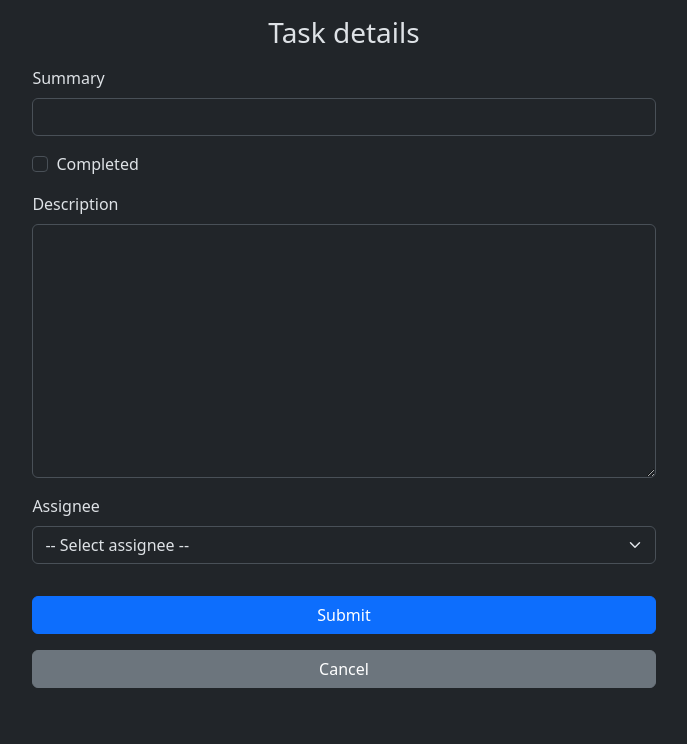
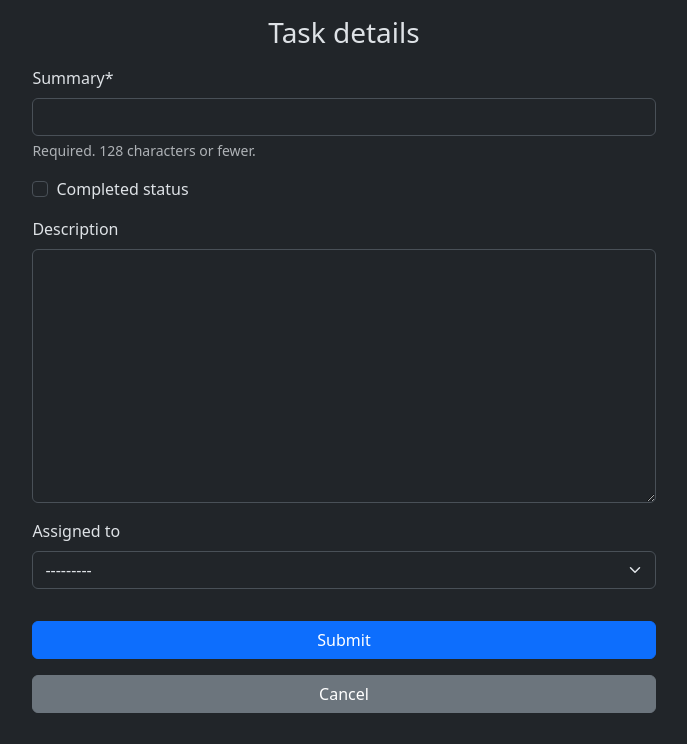
Before and after one commit to edu-python-course/tasktracker-django, a Django app: page /create/ in a window 1280 px wide. Shown: the part 56-800 px from the top of the page, without its empty margins (296-983 px from the left). Run offline with Django 5.2, Linux system fonts and the light colour scheme; a user stored in the database is signed in; data comes from the database, SQL or seed files in the repository; some libraries are stand-ins or nearby versions.

Commit message:
Add task model form

```diff
--- /dev/null
+++ b/tasks/forms.py
@@ -0,0 +1,31 @@
+"""
+Tasks application forms
+
+"""
+
+from crispy_forms.helper import FormHelper
+from crispy_forms.layout import Submit
+from django import forms
+
+from tasks.models import TaskModel
+
+
+class TaskModelForm(forms.ModelForm):
+    """
+    Used to create and update tasks
+
+    """
+
+    class Meta:
+        model = TaskModel
+        fields = ("summary", "completed", "description", "assignee")
+
+    def __init__(self, *args, **kwargs):
+        super().__init__(*args, **kwargs)
+        self.helper = FormHelper()
+        self.helper.form_method = "post"
+        self.helper.form_class = "w-75 m-auto form-task"
+        self.helper.attrs["aria-label"] = "TaskForm"
+        self.helper.add_input(
+            Submit("submit", "Submit", css_class="w-100 mt-3")
+        )
--- a/tasks/templates/tasks/task_form.html
+++ b/tasks/templates/tasks/task_form.html
@@ -1,38 +1,12 @@
 {% extends "base.html" %}
+{% load crispy_forms_tags %}
 {% block title %}Task Form | {{ block.super|default_if_none:"Task Tracker" }}{% endblock %}
 {% block main %}
   <h1 class="h3 fw-normal mb-3 text-center">Task details</h1>
-  <form class="w-75 m-auto" aria-label="TaskForm">
-    <div class="mb-3">
-      <label for="summary" class="form-label">Summary</label>
-      <input type="text" class="form-control" id="summary" name="summary">
-    </div>
-    <div class="mb-3">
-      <div class="mb-3 form-check">
-        <input type="checkbox" class="form-check-input" id="completed" name="completed">
-        <label for="completed" class="form-check-label">Completed</label>
-      </div>
-    </div>
-    <div class="mb-3">
-      <label for="description" class="form-label">Description</label>
-      <textarea class="form-control" id="description" name="description" rows="10"></textarea>
-    </div>
-    <div class="mb-3">
-      <label for="assignee" class="form-label">Assignee</label>
-      <select class="form-select" id="assignee" name="assignee">
-        <option value="" class="selected">-- Select assignee --</option>
-        <option value="PippinSackville-Baggins@jourrapide.com">Pippin Sackville-Baggins</option>
-        <option value="TobyMugwort@armyspy.com">Toby Mugwort</option>
-        <option value="WilcomeBrownlock@teleworm.us">Wilcome Brownlock</option>
-      </select>
-    </div>
-    <div class="mb-3 justify-content-center">
-      <input type="submit" class="btn btn-primary w-100 mt-3" name="submit" value="Submit">
-    </div>
-  </form>
+  {% crispy form %}
   <div class="d-flex flex-row justify-content-center">
     <div class="w-75">
-      <a href="" class="w-100 btn btn-secondary">Cancel</a>
+      <a href="{# TODO: #}" class="w-100 btn btn-secondary">Cancel</a>
     </div>
   </div>
 {% endblock %}
--- a/tasks/views.py
+++ b/tasks/views.py
@@ -9,12 +9,14 @@ from django.contrib.auth.decorators import login_required
 from django.contrib.auth.mixins import LoginRequiredMixin
 from django.http.request import HttpRequest
 from django.http.response import Http404, HttpResponse
-from django.shortcuts import get_object_or_404, render
+from django.shortcuts import get_object_or_404, redirect, render
 from django.urls import reverse_lazy
+from django.views.decorators.http import require_http_methods
 from django.views.generic import (
     DeleteView,
 )
 
+from tasks.forms import TaskModelForm
 from tasks.models import TaskModel
 
 
@@ -50,25 +52,47 @@ def task_detail_view(request: HttpRequest, pk: uuid.UUID) -> HttpResponse:
 
 
 @login_required(login_url=reverse_lazy("users:sign-in"))
+@require_http_methods(["GET", "POST"])
 def task_create_view(request: HttpRequest) -> HttpResponse:
     """
     Handle requests to create a new task instance
 
     """
 
-    return render(request, "tasks/task_form.html")
+    if request.method == "POST":
+        form = TaskModelForm(request.POST)
+        if form.is_valid():
+            form.instance.reporter = request.user
+            form.save()
+
+            return redirect(form.instance.get_absolute_url())
+
+    else:
+        form = TaskModelForm()
+
+    return render(request, "tasks/task_form.html", {"form": form})
 
 
 @login_required(login_url=reverse_lazy("users:sign-in"))
+@require_http_methods(["GET", "POST"])
 def task_update_view(request: HttpRequest, pk: uuid.UUID) -> HttpResponse:
     """
     Handle requests to update an existing task instance
 
     """
 
-    get_object_or_404(TaskModel, pk=pk)
+    instance = get_object_or_404(TaskModel, pk=pk)
+    if request.method == "POST":
+        form = TaskModelForm(request.POST, instance=instance)
+        if form.is_valid():
+            form.save()
 
-    return render(request, "tasks/task_form.html")
+            return redirect(form.instance.get_absolute_url())
+
+    else:
+        form = TaskModelForm(instance=instance)
+
+    return render(request, "tasks/task_form.html", {"form": form})
 
 
 class TaskDeleteView(LoginRequiredMixin, DeleteView):
```
Also changed, not shown: tasks/tests/integration/test_create_view.py (+13 -1 lines), tasks/tests/integration/test_update_view.py (+16 -1 lines).
